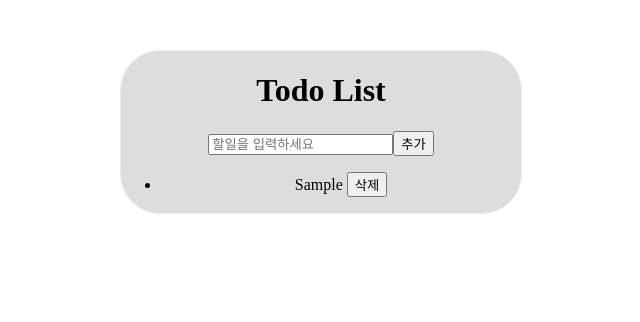
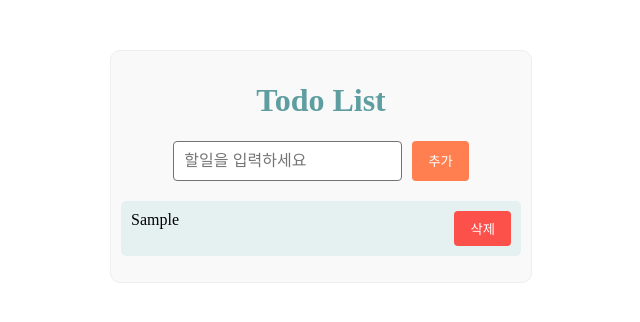
Before and after one commit to khyuna0/vue-todolist, a Vue app: page / in a window 1280 px wide. Both pictures are taken after typing "Sample" into the empty fields and a click on the button "추가". Shown: the top 322 px of the page, without its empty margins (319-959 px from the left). Built offline with nearby package versions, Linux system fonts and the light colour scheme.

Commit message:
css 디자인 추가

```diff
--- a/src/App.vue
+++ b/src/App.vue
@@ -43,8 +43,13 @@ export default {
   max-width: 400px;
   text-align: center;
   margin: 50px auto;
-  border: 1px solid #eeeeee;
-  border-radius: 40px;
-  background-color: #ddd;
+  border: 1px solid #eee;
+  border-radius: 10px;
+  background-color: #faf9f9;
+  padding: 10px;
+}
+
+#app h1 {
+  color: cadetblue;
 }
 </style>
--- a/src/components/TodoInput.vue
+++ b/src/components/TodoInput.vue
@@ -31,3 +31,32 @@ export default {
   },
 };
 </script>
+
+<style>
+.todo-input {
+  display: flex;
+  gap: 10px;
+  justify-content: center;
+  margin-bottom: 20px;
+}
+
+.todo-input input {
+  padding: 10px;
+  border: 1px solid rgb(116, 114, 114);
+  border-radius: 4px;
+  font-size: 16px;
+}
+
+.todo-input button {
+  padding: 8px 16px;
+  background-color: coral;
+  color: white;
+  border: none;
+  cursor: pointer;
+  border-radius: 4px;
+}
+
+.todo-input button:hover {
+  background-color: rgb(221, 60, 2);
+}
+</style>
--- a/src/components/TodoList.vue
+++ b/src/components/TodoList.vue
@@ -1,6 +1,6 @@
 <template>
-  <ul class="todoList">
-    <li v-for="todo in todos" :key="todo.id" class="todoItem">
+  <ul class="todo-list">
+    <li v-for="todo in todos" :key="todo.id" class="todo-item">
       {{ todo.content }}
       <button class="delete" @click="$emit('deleteTodo', todo.id)">삭제</button>
     </li>
@@ -18,8 +18,27 @@ export default {
   list-style: none;
   padding: 0;
 }
-.todoItem {
-  display: 10px;
-  gap: 10px;
+
+.todo-item {
+  display: flex;
+  justify-content: space-between;
+  background-color: rgb(229, 241, 241);
+  padding: 10px;
+  margin-bottom: 5px;
+  border-radius: 5px;
+}
+
+.delete {
+  padding: 8px 16px;
+  background-color: rgb(252, 80, 74);
+  color: white;
+  border: none;
+  border-radius: 5px;
+  cursor: pointer;
+  border-radius: 4px;
+}
+
+.delete:hover {
+  background-color: rgb(204, 19, 12);
 }
 </style>
```
